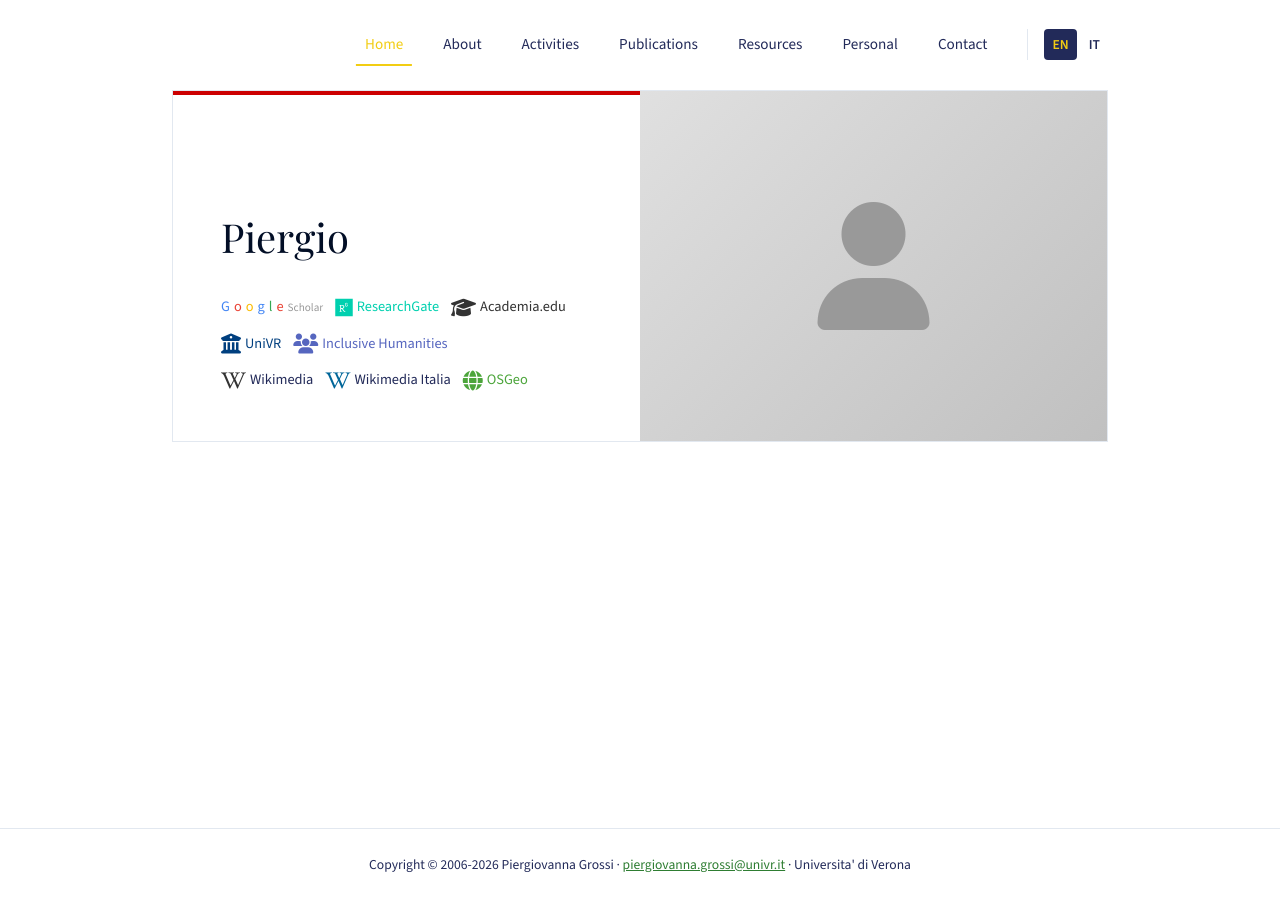
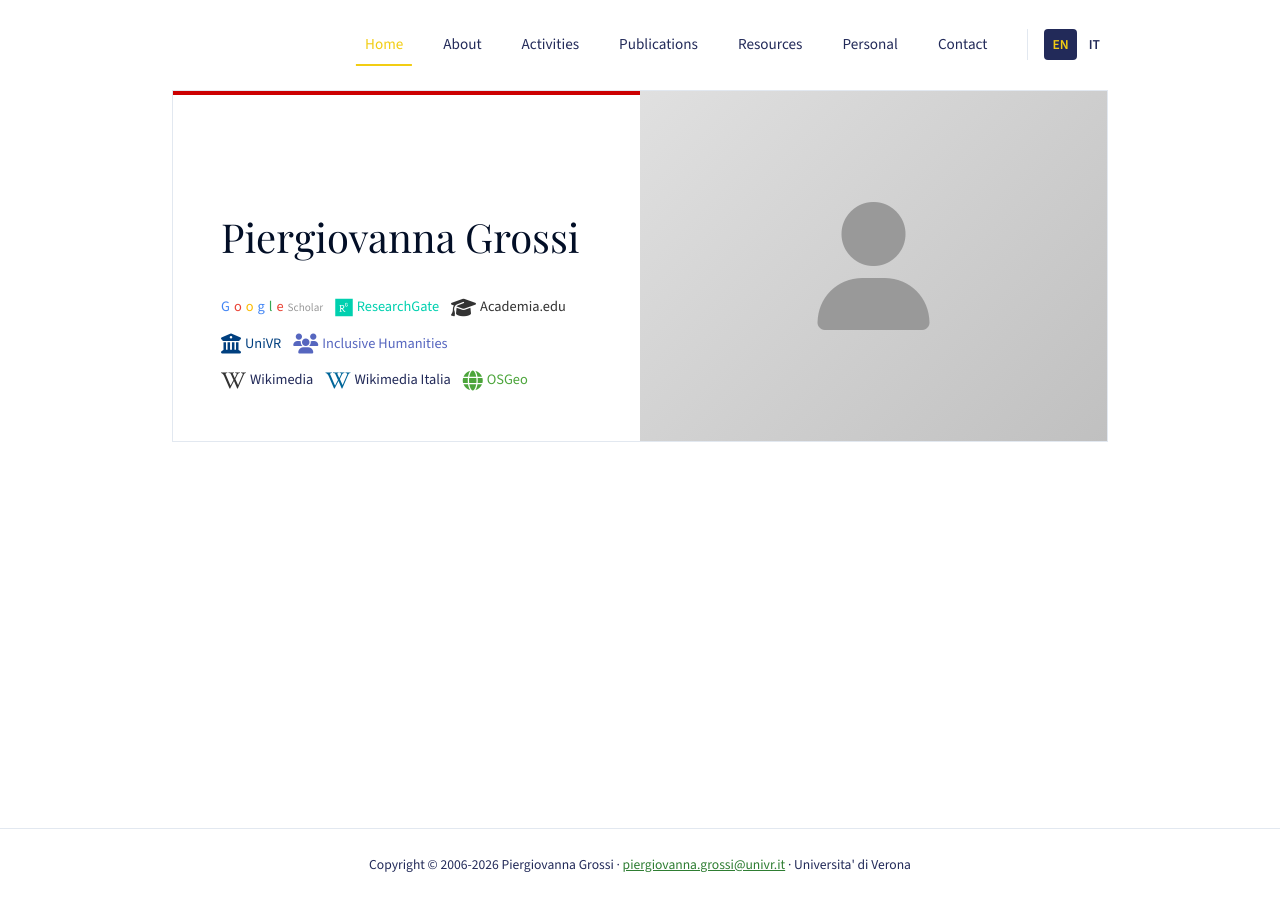
Before and after one commit to piergiovanna/piergiovanna_personal_site, a Jekyll site: the page built from index.md, in a window 1280 px wide. Built offline with Jekyll 4.4.1, drawn with Linux system fonts in a browser that asks for light colours.

Commit message:
Update index.md

```diff
--- a/index.md
+++ b/index.md
@@ -5,7 +5,8 @@ title: Home
 
 <div class="hero-section">
   <div class="hero-content">
-    <h1>Piergio</h1>
+    <h1>Piergiovanna Grossi</h1>
+    <!-- <img src="images/logo.png" alt="Logo del progetto" width="300"> -->
     <div class="academic-links">
       <a href="https://scholar.google.com/citations?user=RIbfERIAAAAJ&hl=en" target="_blank">
         <span style="color: #4285f4;">G</span><span style="color: #ea4335;">o</span><span style="color: #fbbc05;">o</span><span style="color: #4285f4;">g</span><span style="color: #34a853;">l</span><span style="color: #ea4335;">e</span>
```
